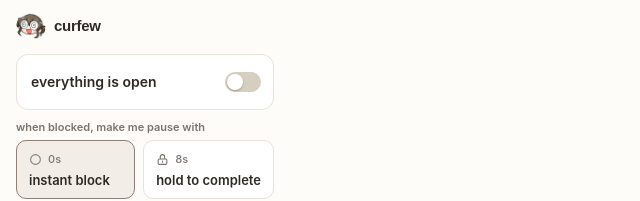
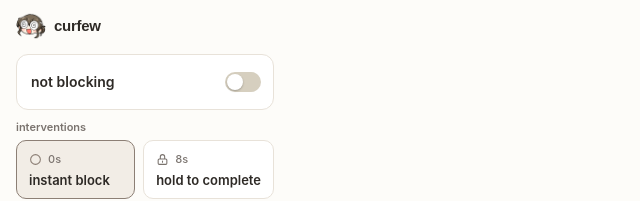
Before and after one commit to fastdemo/curfew, a React (Vite) app: page / in a window 1280 px wide. Shown: the top 201 px of the page, without its empty margins (0-640 px from the left). Built offline with nearby package versions, Linux system fonts and the light colour scheme; no server answers.

Commit message:
user copy: verdict idle, tiles heading, blocked placeholders, strict wording

```diff
--- a/src/screens/BlockedScreen.tsx
+++ b/src/screens/BlockedScreen.tsx
@@ -159,7 +159,7 @@ export function BlockedScreen({ storage }: Props) {
             value={value}
             onChange={(e) => setValue(e.target.value)}
             onKeyDown={handleKey}
-            placeholder={kind === 'website' ? 'x.com' : 'a word in any url'}
+            placeholder={kind === 'website' ? 'example: youtube.com' : 'example: "movies"'}
             aria-label={kind === 'website' ? 'website to block' : 'keyword to block'}
             style={input}
           />
--- a/src/screens/StrictScreen.tsx
+++ b/src/screens/StrictScreen.tsx
@@ -131,7 +131,7 @@ export function StrictScreen({ storage, onEndSession }: Props) {
     <div style={{ display: 'flex', flexDirection: 'column', gap: 10 }}>
       <div>
         <p style={{ fontSize: 11, fontWeight: 600, lineHeight: 1.3, color: t.textSecondary, margin: '0 0 6px' }}>
-          lock everything for
+          strict session
         </p>
         <div style={{ display: 'grid', gridTemplateColumns: '1fr 1fr', gap: 8 }}>
           {DURATIONS.map((d) => {
@@ -173,11 +173,11 @@ export function StrictScreen({ storage, onEndSession }: Props) {
           cursor: hasItems ? 'pointer' : 'not-allowed',
         }}
       >
-        start strict session
+        start session
       </button>
       <p style={{ margin: 0, fontSize: 11, lineHeight: 1.4, color: t.textSecondary }}>
         {hasItems
-          ? `locks ${items === 1 ? '1 item' : `${items} items`} · no bypass until the timer ends`
+          ? `locks ${items === 1 ? '1 item' : `${items} items`} · you cannot bypass until the timer ends`
           : 'add something to your blocked list first.'}
       </p>
     </div>
--- a/src/ui/InterventionTiles.tsx
+++ b/src/ui/InterventionTiles.tsx
@@ -34,7 +34,7 @@ export function InterventionTiles({ selected, onToggle }: TilesProps) {
           margin: '0 0 6px',
         }}
       >
-        when blocked, make me pause with
+        interventions
       </p>
       <div
         style={{
--- a/src/ui/verdict.ts
+++ b/src/ui/verdict.ts
@@ -66,5 +66,5 @@ export function verdictFor(
     return { kind: 'manual', line: 'blocking · list is empty' }
   }
 
-  return { kind: 'idle', line: 'everything is open' }
+  return { kind: 'idle', line: 'not blocking' }
 }
```
